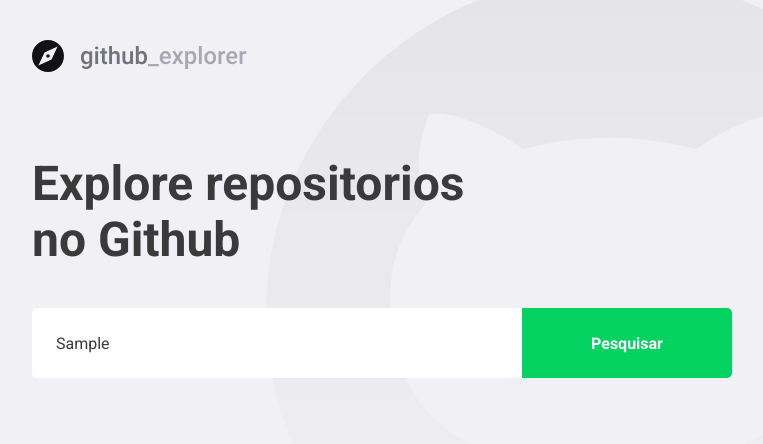
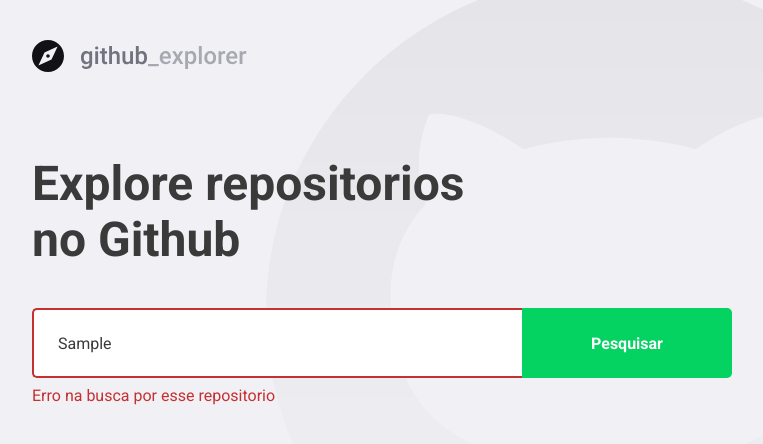
Before and after one commit to rogermoka/reactjs-with-typescript, a React (Create React App) app: page / in a window 1280 px wide. Both pictures are taken after typing "Sample" into the empty fields and a click on the button "Pesquisar". Shown: the top 444 px of the page, without its empty margins (148-911 px from the left). Built offline with nearby package versions, Linux system fonts and the light colour scheme; no server answers.

Commit message:
Lidando com erros

```diff
--- a/src/pages/Dashboard/index.tsx
+++ b/src/pages/Dashboard/index.tsx
@@ -4,7 +4,7 @@ import api from '../../services/api';
 
 import logoImg from '../../assets/logo.svg';
 
-import { Title, Form, Repositories } from './styles';
+import { Title, Form, Repositories, Error } from './styles';
 
 interface Repository {
   full_name: string;
@@ -17,6 +17,7 @@ interface Repository {
 
 const Dashboard: React.FC = () => {
   const [newRepo, setNewRepo] = useState('');
+  const [inputError, setInputError] = useState('');
   const [repositories, setRepositories] = useState<Repository[]>([]);
 
   async function handleAddRepository(
@@ -24,12 +25,22 @@ const Dashboard: React.FC = () => {
   ): Promise<void> {
     event.preventDefault();
 
-    const response = await api.get<Repository>(`repos/${newRepo}`);
+    if (!newRepo) {
+      setInputError('Digite o autor/nome do repositorio');
+      return;
+    }
 
-    const repository = response.data;
+    try {
+      const response = await api.get<Repository>(`repos/${newRepo}`);
 
-    setRepositories([...repositories, repository]);
-    setNewRepo('');
+      const repository = response.data;
+
+      setRepositories([...repositories, repository]);
+      setNewRepo('');
+      setInputError('');
+    } catch (err) {
+      setInputError('Erro na busca por esse repositorio');
+    }
   }
 
   return (
@@ -37,7 +48,7 @@ const Dashboard: React.FC = () => {
       <img src={logoImg} alt="Github Explorer" />
       <Title>Explore repositorios no Github</Title>
 
-      <Form onSubmit={handleAddRepository}>
+      <Form hasError={!!inputError} onSubmit={handleAddRepository}>
         <input
           value={newRepo}
           onChange={(e) => setNewRepo(e.target.value)}
@@ -45,6 +56,8 @@ const Dashboard: React.FC = () => {
         />
         <button type="submit">Pesquisar</button>
       </Form>
+
+      {inputError && <Error>{inputError}</Error>}
 
       <Repositories>
         {repositories.map((repository) => (
--- a/src/pages/Dashboard/styles.ts
+++ b/src/pages/Dashboard/styles.ts
@@ -1,7 +1,11 @@
-import styled from 'styled-components';
+import styled, { css } from 'styled-components';
 import { shade } from 'polished';
 
 // template literals
+
+interface FormProps {
+  hasError: boolean;
+}
 
 export const Title = styled.h1`
   font-size: 48px;
@@ -12,7 +16,7 @@ export const Title = styled.h1`
   margin-top: 80px;
 `;
 
-export const Form = styled.form`
+export const Form = styled.form<FormProps>`
   margin-top: 40px;
   max-width: 700px;
 
@@ -22,9 +26,16 @@ export const Form = styled.form`
     flex: 1;
     height: 70px;
     padding: 0 24px;
-    border: 0;
+    border: 2px solid #fff;
     border-radius: 5px 0 0 5px;
     color: #3a3a3a;
+    border-right: 0;
+
+    ${(props) =>
+      props.hasError &&
+      css`
+        border-color: #c53030;
+      `}
 
     &::placeholder {
       color: #a8a8b3;
@@ -45,6 +56,12 @@ export const Form = styled.form`
       background: ${shade(0.2, '#04d361')};
     }
   }
+`;
+
+export const Error = styled.span`
+  display: block;
+  color: #c53030;
+  margin-top: 8px;
 `;
 
 export const Repositories = styled.div`
```
